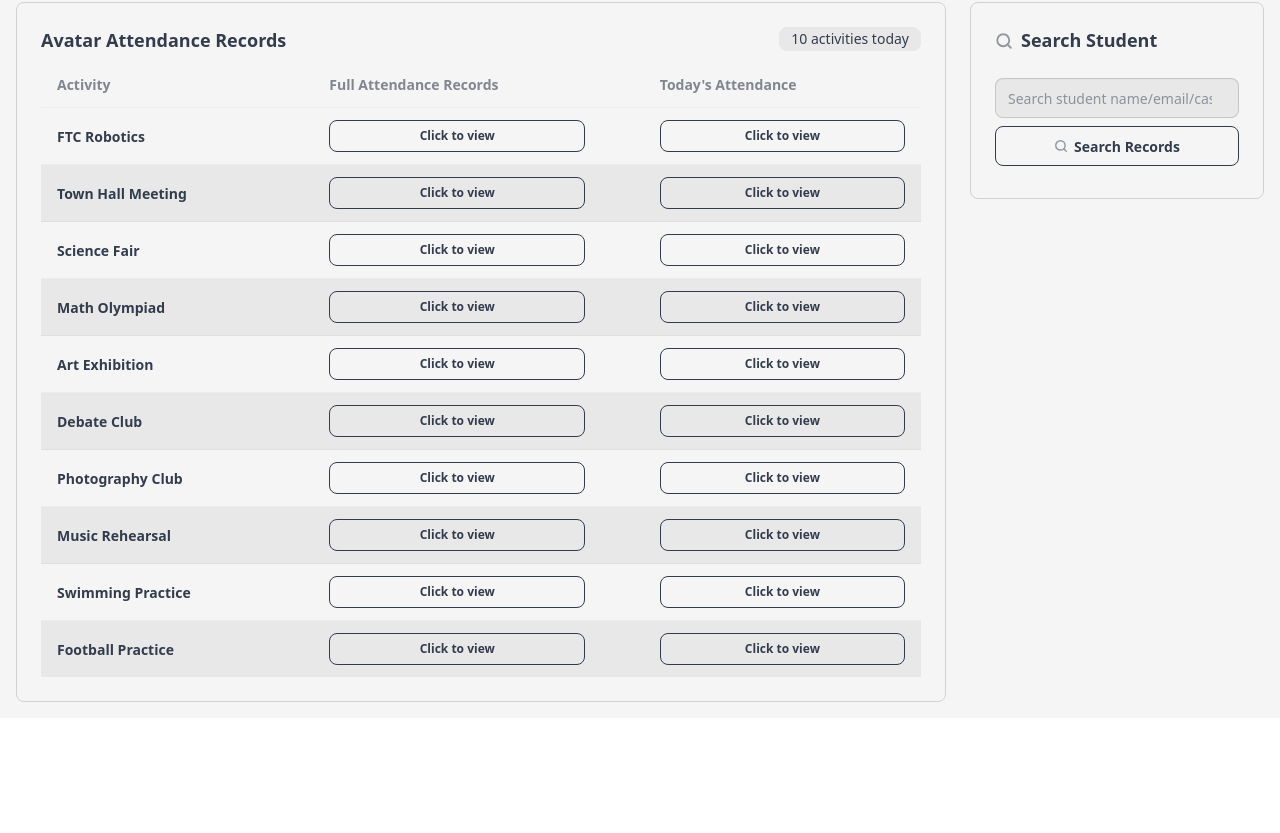
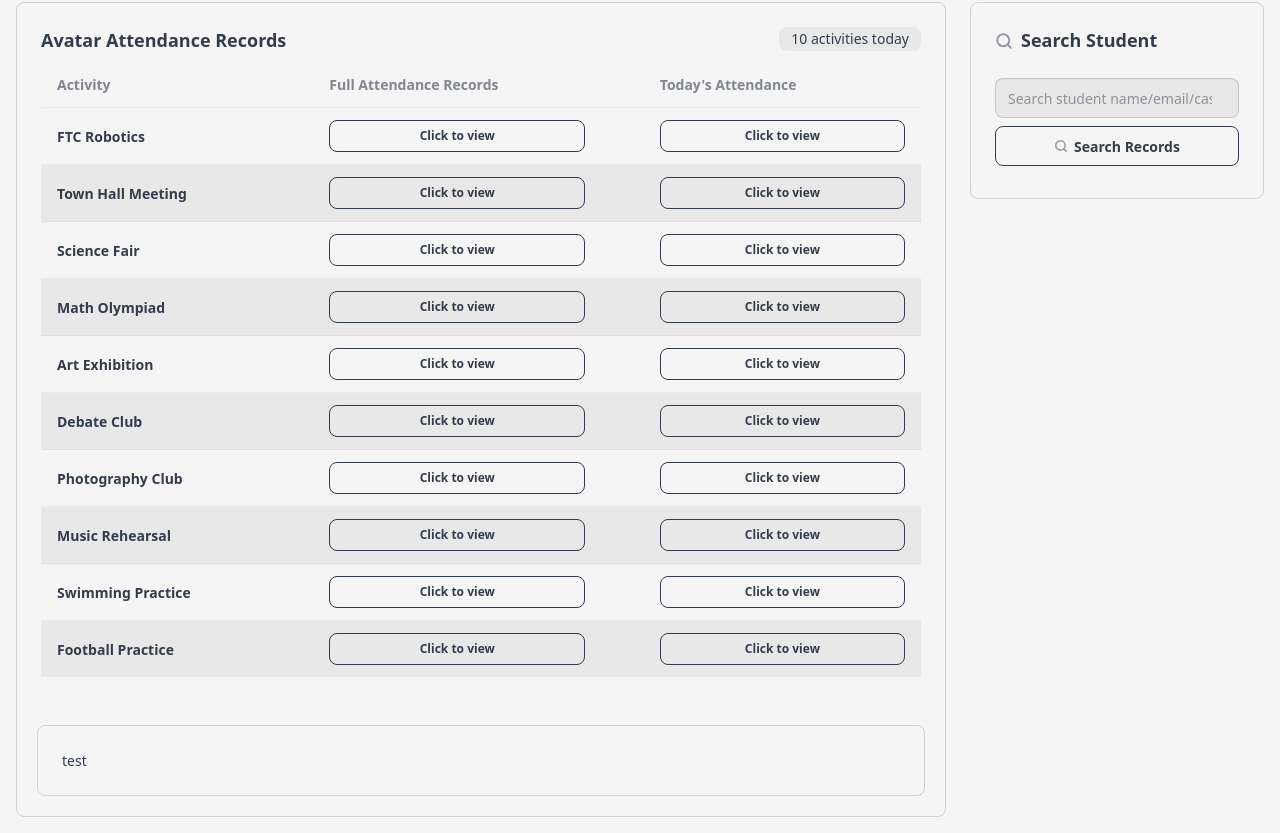
Before and after one commit to sitechtimes/nfc-afterschool, a Nuxt app in the folder frontend/: page / in a window 1280 px wide. Shown: the part 170-1003 px from the top of the page. Before the commit the page ends 888 px from the top, so only its background shows below. Built offline with nearby package versions, Linux system fonts and the light colour scheme.

Commit message:
Starting
Starting

```diff
--- a/frontend/app/pages/index.vue
+++ b/frontend/app/pages/index.vue
@@ -16,7 +16,7 @@
     </div>
     <div class="grid grid-cols-1 lg:grid-cols-4 gap-6">
       <div class="lg:col-span-3">
-        <div class="space-y-6 card card-md overflow-x-auto">
+        <div class="space-y-1 card card-md overflow-x-auto">
           <div class="card-body">
             <div class="flex justify-between">
               <h2 class="card-title">Avatar Attendance Records</h2>
@@ -55,11 +55,21 @@
               </tbody>
             </table>
           </div>
+          <div class="p-5 col-span-1"> <!-- Add in manual upload fot student  -->
+              <div class=" card card-md">
+                <div class="card-body grid grid-cols-1 md:grid-cols-3 gap-6">
+
+                    <p>test</p>
+
+                </div>
+
+              </div>
+          </div>
         </div>
       </div>
       <div class="col-span-1">
         <div class="space-y-6 card card-md">
-          <div class="card-body">
+        <div class="card-body">
             <h2 class="card-title mb-4">
               <svg
                 class="h-[1em] opacity-50"
```
